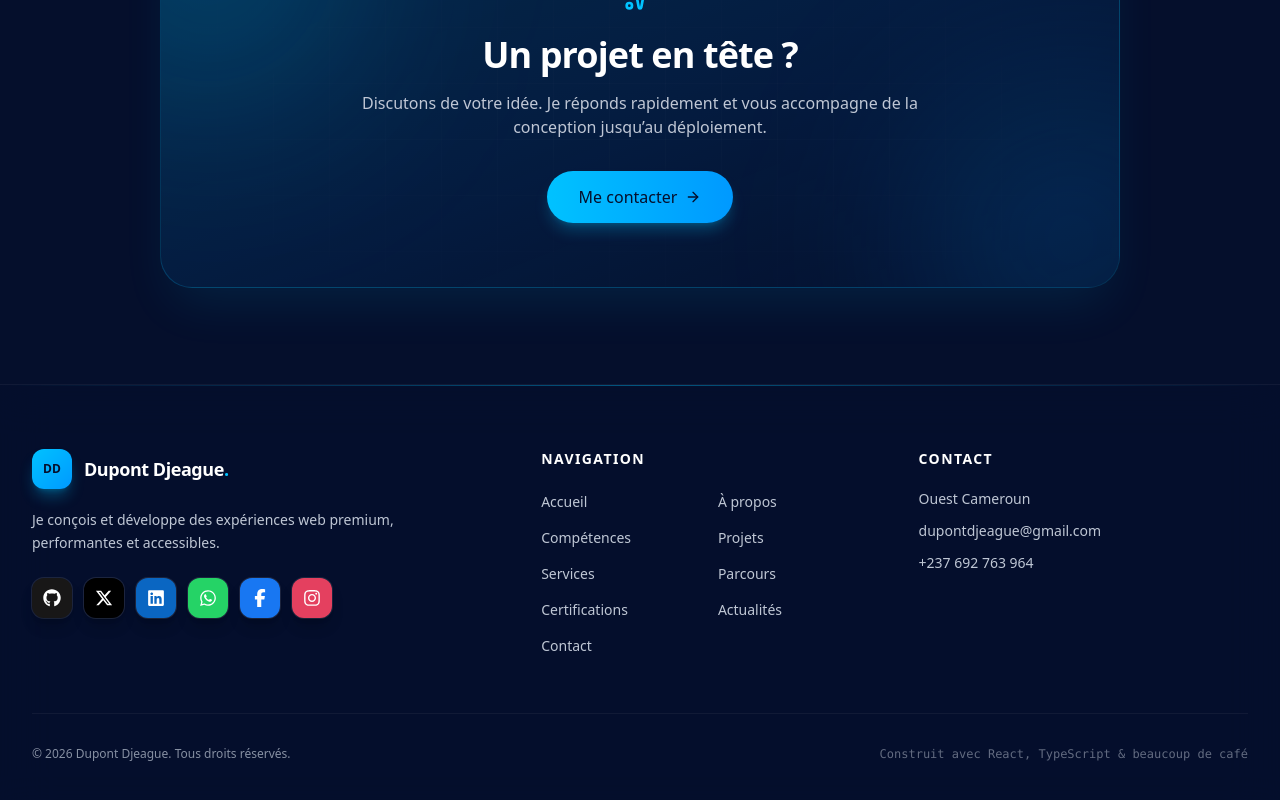
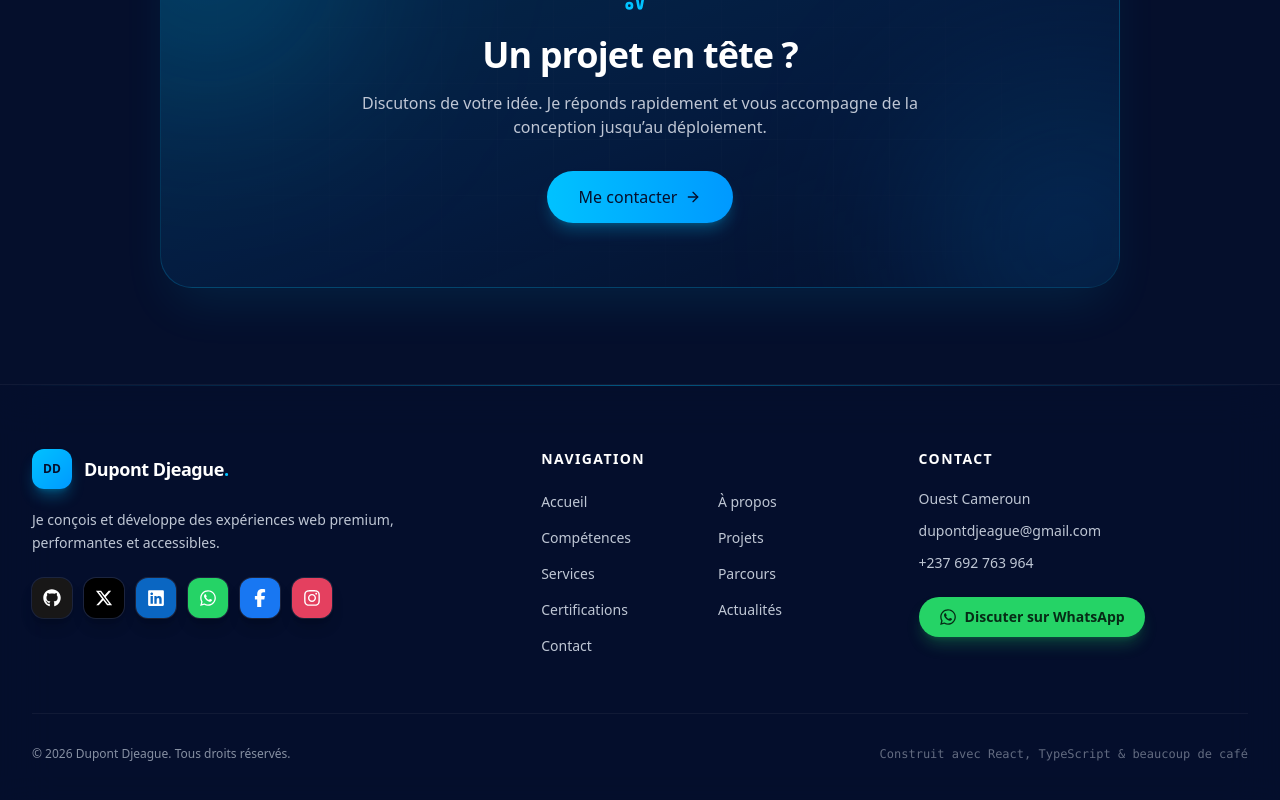
Before and after one commit to Dupont-fr/portfolio-frontend, a React (Vite) app: page / in a window 1280 px wide. Shown: the part 2570-3370 px from the top of the page. Built offline with nearby package versions, Linux system fonts and the light colour scheme; no server answers.

Commit message:
feat: bouton WhatsApp dans le footer avec message prerempli + lien centralise whatsappLink()

```diff
--- a/src/constants/site.ts
+++ b/src/constants/site.ts
@@ -17,10 +17,16 @@ export const SITE = {
   email: 'dupontdjeague@gmail.com',
   phone: '+237 692 763 964',
   whatsappUrl: 'https://wa.me/237692763964',
+  whatsappMessage:
+    'Bonjour Dupont Djeague, je vous contacte depuis votre portfolio. Seriez-vous disponible pour discuter d’un projet ?',
   location: 'Ouest Cameroun',
   tagline: 'Je conçois et développe des expériences web premium, performantes et accessibles.',
   availability: 'Disponible pour de nouvelles missions',
 } as const
+
+export function whatsappLink(message: string = SITE.whatsappMessage): string {
+  return `https://wa.me/237692763964?text=${encodeURIComponent(message)}`
+}
 
 export const SOCIAL_LINKS: SocialLink[] = [
   { label: 'GitHub', url: 'https://github.com/Dupont-fr', color: '#181717', icon: FaGithub },
@@ -31,7 +37,7 @@ export const SOCIAL_LINKS: SocialLink[] = [
     color: '#0A66C2',
     icon: FaLinkedin,
   },
-  { label: 'WhatsApp', url: SITE.whatsappUrl, color: '#25D366', icon: FaWhatsapp },
+  { label: 'WhatsApp', url: whatsappLink(), color: '#25D366', icon: FaWhatsapp },
   {
     label: 'Facebook',
     url: 'https://web.facebook.com/dupont.djeague',
@@ -48,5 +54,5 @@ export const SOCIAL_LINKS: SocialLink[] = [
 
 export const CONTACT_INFOS = [
   { label: 'Email', value: SITE.email, href: `mailto:${SITE.email}`, icon: Mail },
-  { label: 'Téléphone / WhatsApp', value: SITE.phone, href: SITE.whatsappUrl, icon: Phone },
+  { label: 'Téléphone / WhatsApp', value: SITE.phone, href: whatsappLink(), icon: Phone },
 ] as const
--- a/src/layouts/Footer.tsx
+++ b/src/layouts/Footer.tsx
@@ -1,8 +1,9 @@
 import { Link } from 'react-router-dom'
 import { ArrowUpRight } from 'lucide-react'
+import { FaWhatsapp } from 'react-icons/fa6'
 import { Logo } from '@/components/Logo'
 import { FOOTER_LINKS } from '@/constants/navigation'
-import { SITE, SOCIAL_LINKS } from '@/constants/site'
+import { SITE, SOCIAL_LINKS, whatsappLink } from '@/constants/site'
 
 export function Footer() {
   const year = new Date().getFullYear()
@@ -69,7 +70,7 @@ export function Footer() {
               </li>
               <li>
                 <a
-                  href={SITE.whatsappUrl}
+                  href={whatsappLink()}
                   target="_blank"
                   rel="noreferrer noopener"
                   className="transition-colors duration-300 hover:text-accent"
@@ -78,6 +79,15 @@ export function Footer() {
                 </a>
               </li>
             </ul>
+            <a
+              href={whatsappLink()}
+              target="_blank"
+              rel="noreferrer noopener"
+              className="mt-6 inline-flex items-center gap-2 rounded-full bg-[#25D366] px-5 py-2.5 text-sm font-semibold text-[#062B16] shadow-lg shadow-[#25D366]/25 transition-all duration-300 hover:-translate-y-0.5 hover:brightness-110"
+            >
+              <FaWhatsapp className="size-4.5" />
+              Discuter sur WhatsApp
+            </a>
           </div>
         </div>
 
```
